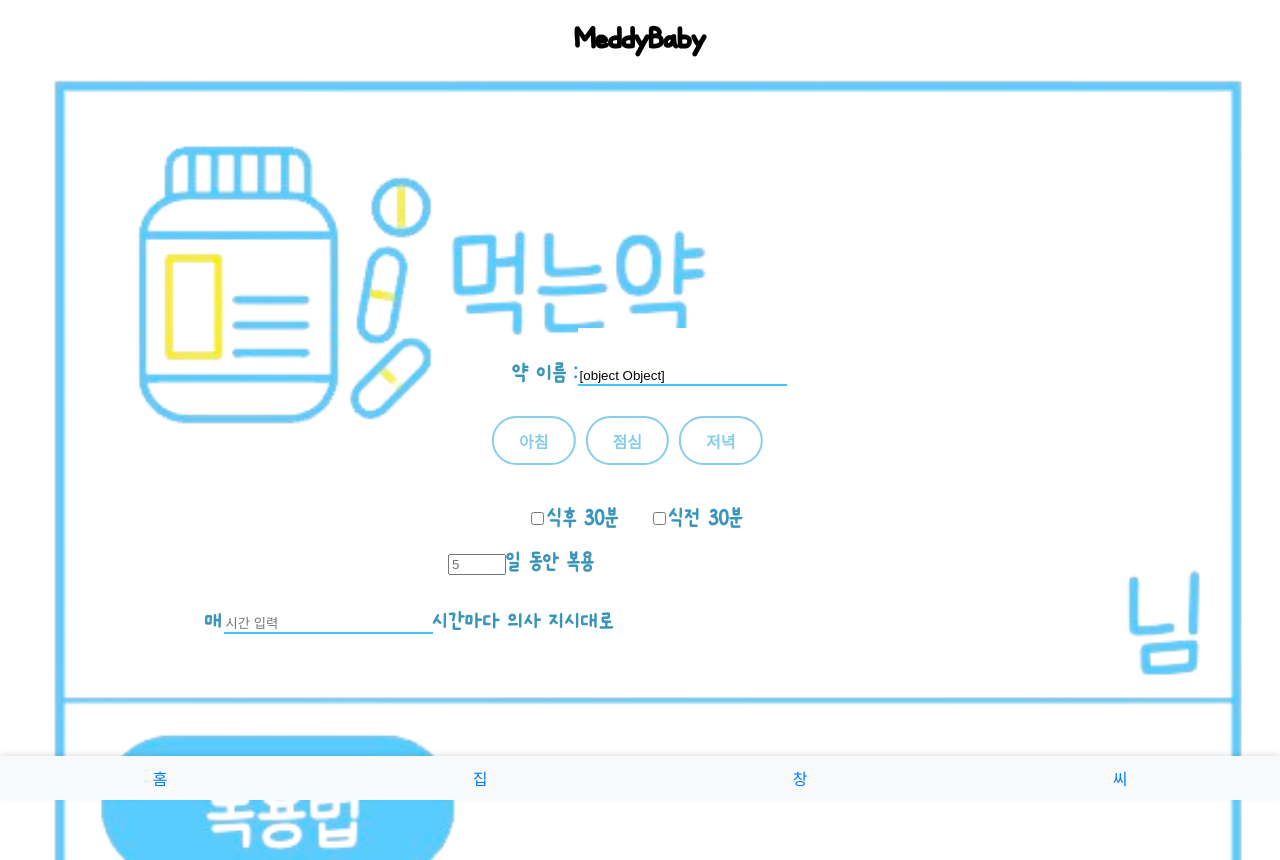
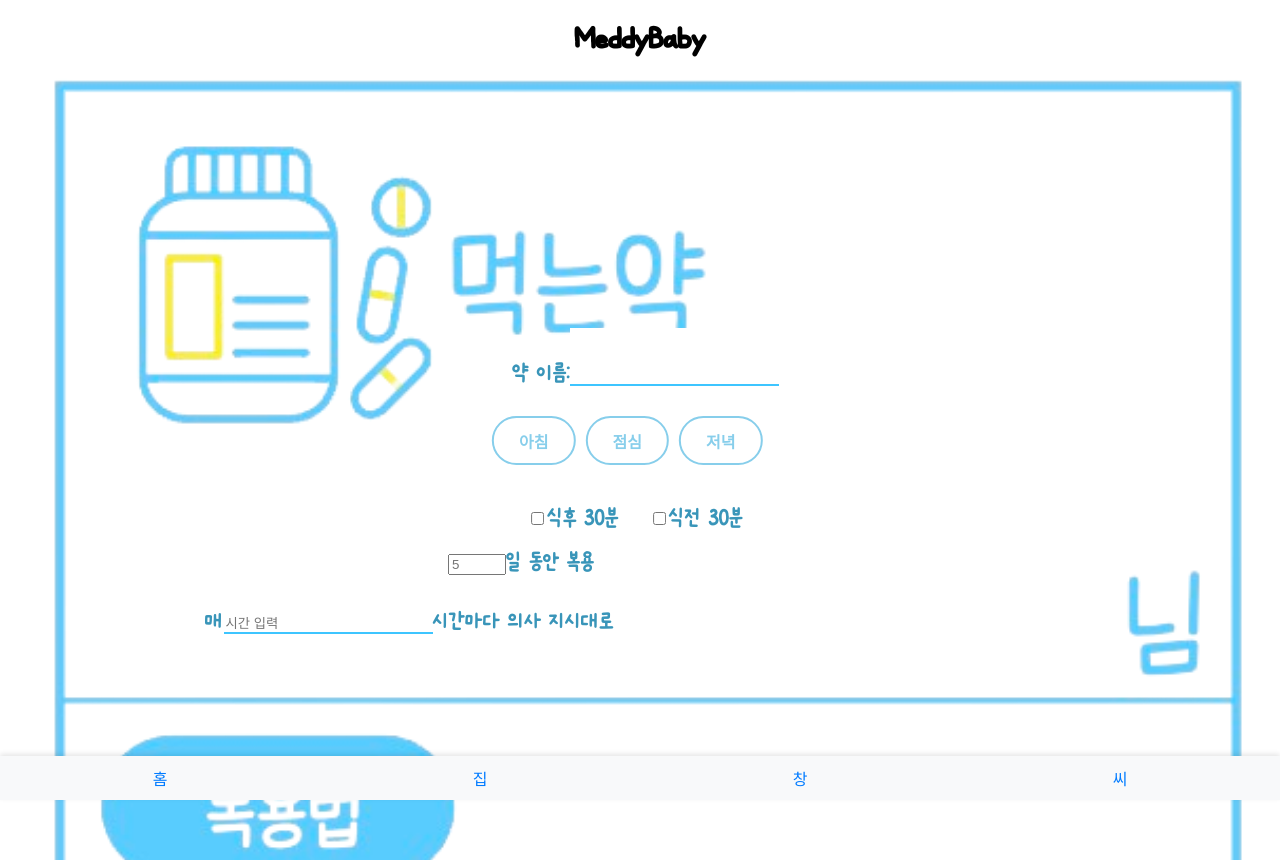
Before and after one commit to luminous037/OSS_project, a React (Create React App) app in the folder client/: page /InfoPage_1/InfoPage_2 in a window 1280 px wide. Shown: the top 860 px of the page. Built offline with nearby package versions, Linux system fonts and the light colour scheme; no server answers.

Commit message:
[feat] 약이름 받는 함수 추가

```diff
--- a/client/src/components/InfoPage/InfoPage_2.js
+++ b/client/src/components/InfoPage/InfoPage_2.js
@@ -35,6 +35,14 @@ useEffect(() => {  //이름 출력
       console.error('유저 정보를 가져오는 중 에러:', error);
   });
 }, []);
+
+const handleInputChange = (event) => { //약 이름 받기 처리
+  const { name, value } = event.target;
+  setMediData({
+    ...mediData,
+    [name]: value
+  });
+};
 
 const navigate=useNavigate();
 
@@ -111,8 +119,6 @@ const toggleCheckBox = (checkBoxName) => {
       setTime(event.target.value);
     };
 
-
-
     return (
 
      <div className="Page2">
@@ -128,15 +134,16 @@ const toggleCheckBox = (checkBoxName) => {
       </div>
 
       <div className="nameofpill">
-
-        약 이름 :
+      <label>
+        약 이름:
         <input
           type="text"
-          value={mediData}
-          onChange={mediData.mediName}
-          placeholder="약 이름 1"
+          name="mediName"
+          value={mediData.mediName}
+          onChange={handleInputChange}
         />
-      </div>
+      </label>
+    </div>
 
 
        <div className="buttons">
```
